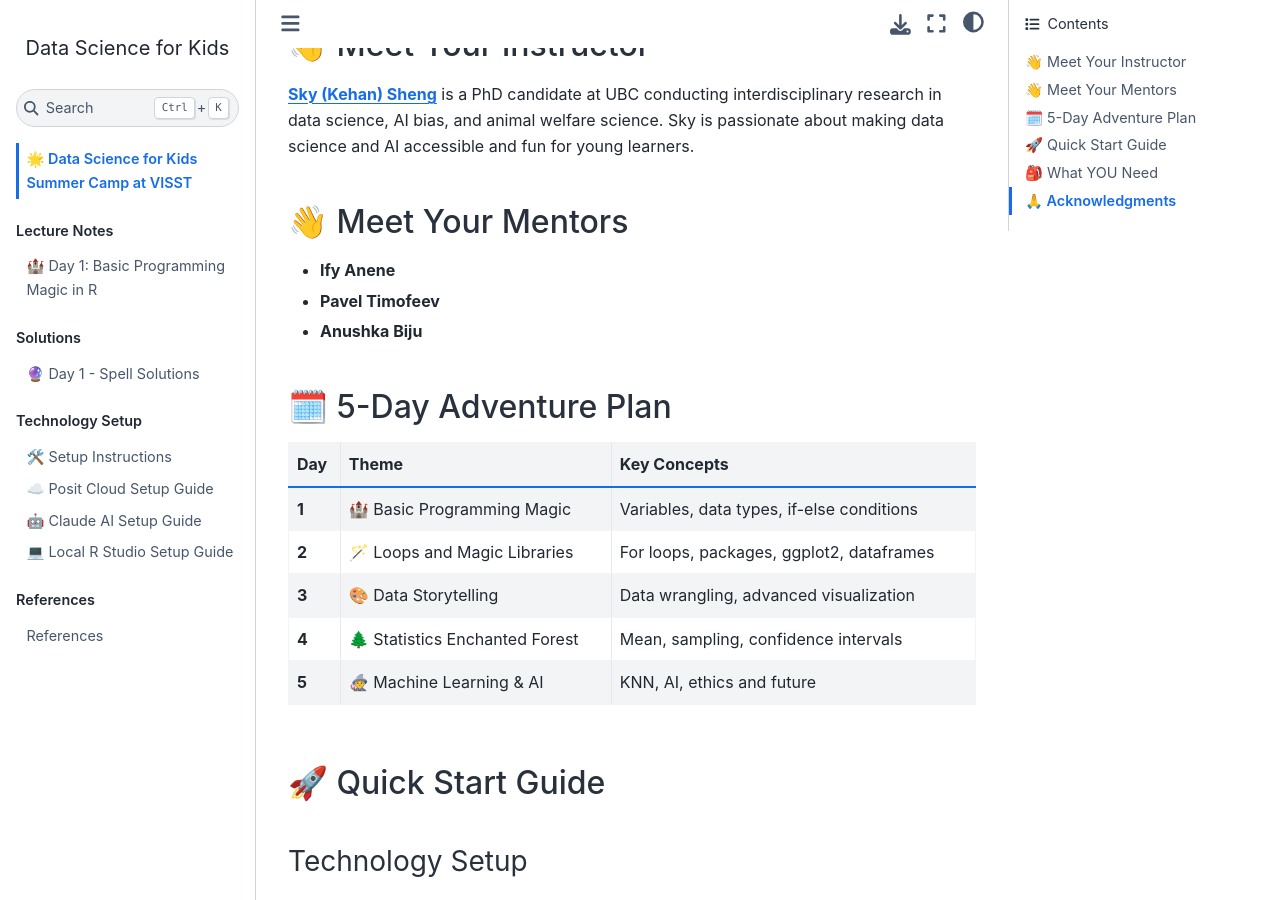
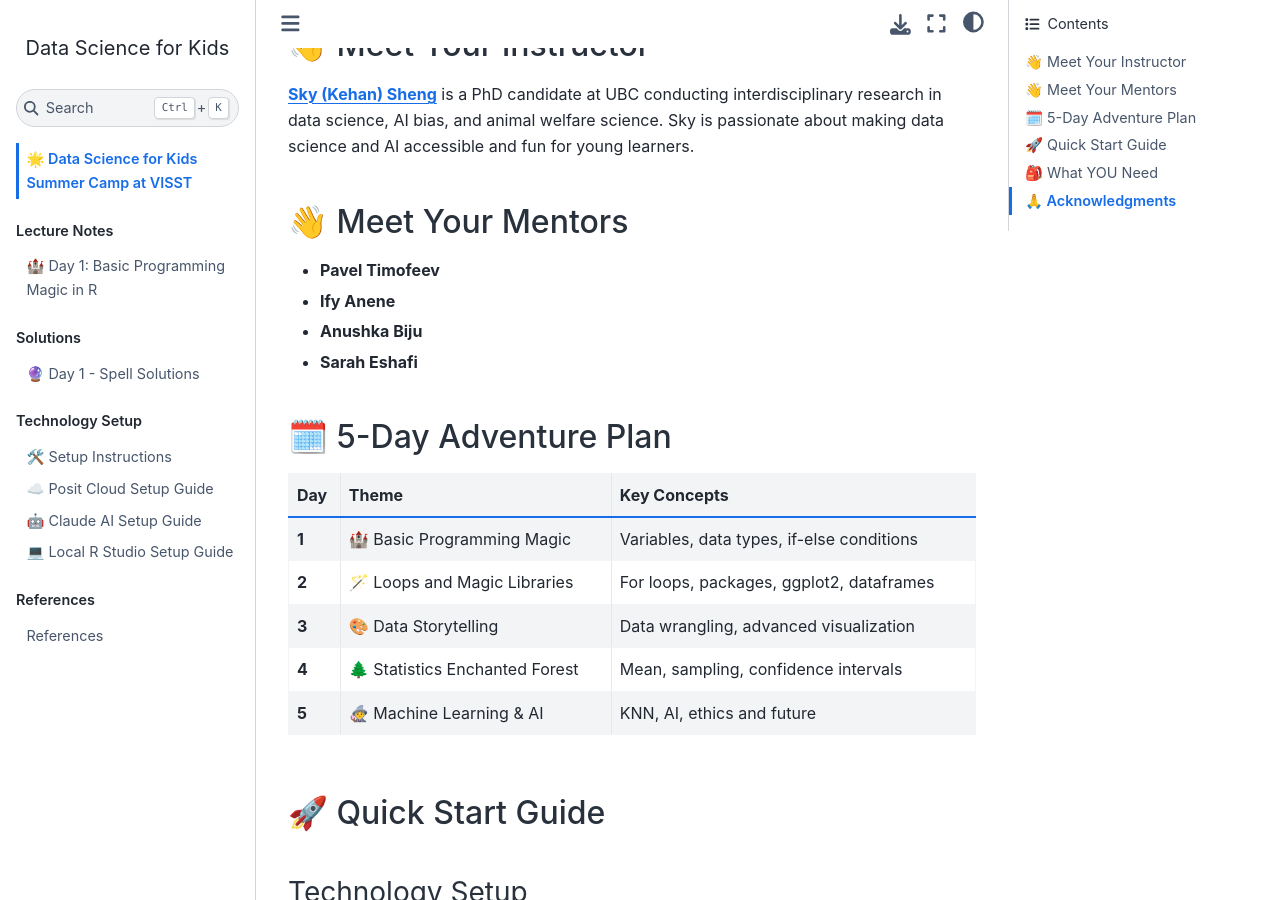
Before and after one commit to skysheng7/data_science_for_kids, a Jupyter Book: the page built from docs/index.md, in a window 1280 px wide and 900 px high, scrolled down 540 px. Built offline with Jupyter Book 1.0.4 settings and Sphinx 7.4.7 and the Sphinx Book theme 1.1.4, drawn with Linux system fonts in a browser that asks for light colours; cross-references to code outside the pages are shown as plain code.

```diff
--- a/docs/index.md
+++ b/docs/index.md
@@ -20,9 +20,10 @@ Welcome to an enchanting adventure where mathematics meets magic, and data tells
 
 ## 👋 Meet Your Mentors
 
+- **Pavel Timofeev**
 - **Ify Anene**
-- **Pavel Timofeev**
 - **Anushka Biju**
+- **Sarah Eshafi**
 
 ## 🗓️ 5-Day Adventure Plan
 
```
Also changed, not shown: README.md (+2 -1 lines).
